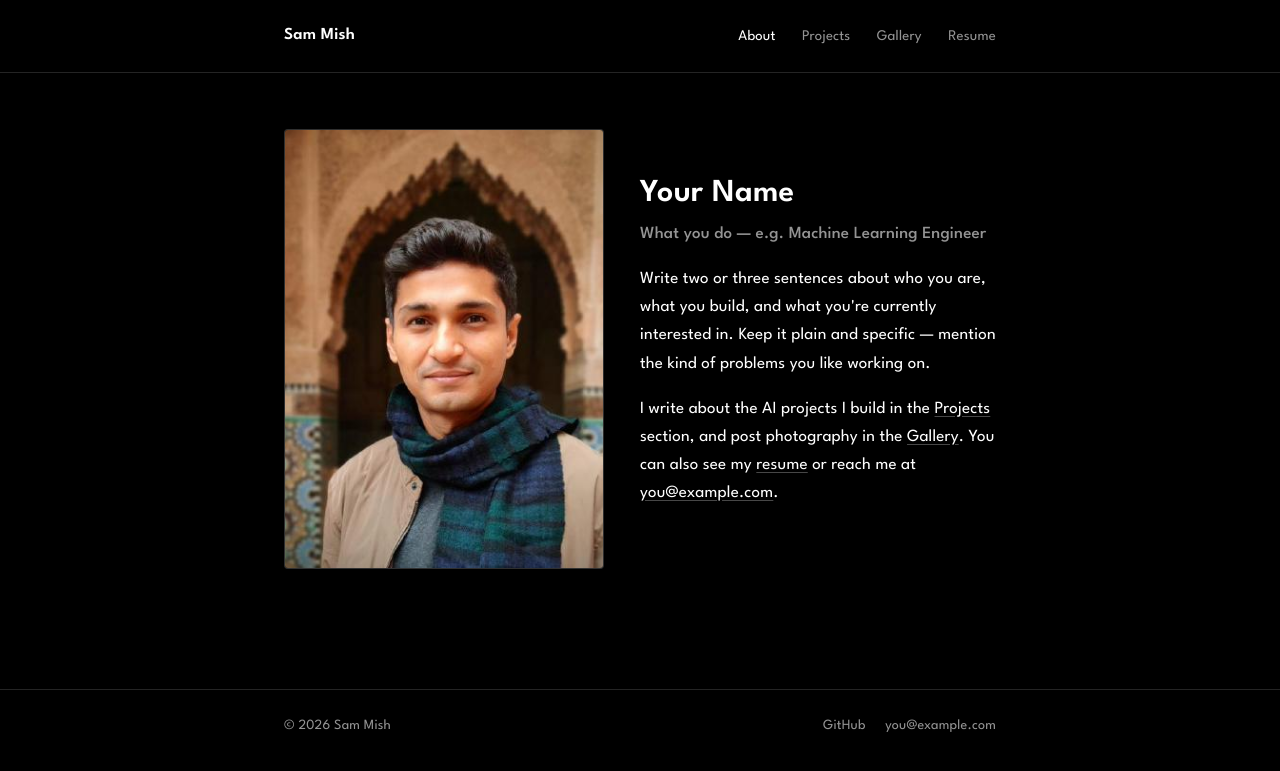
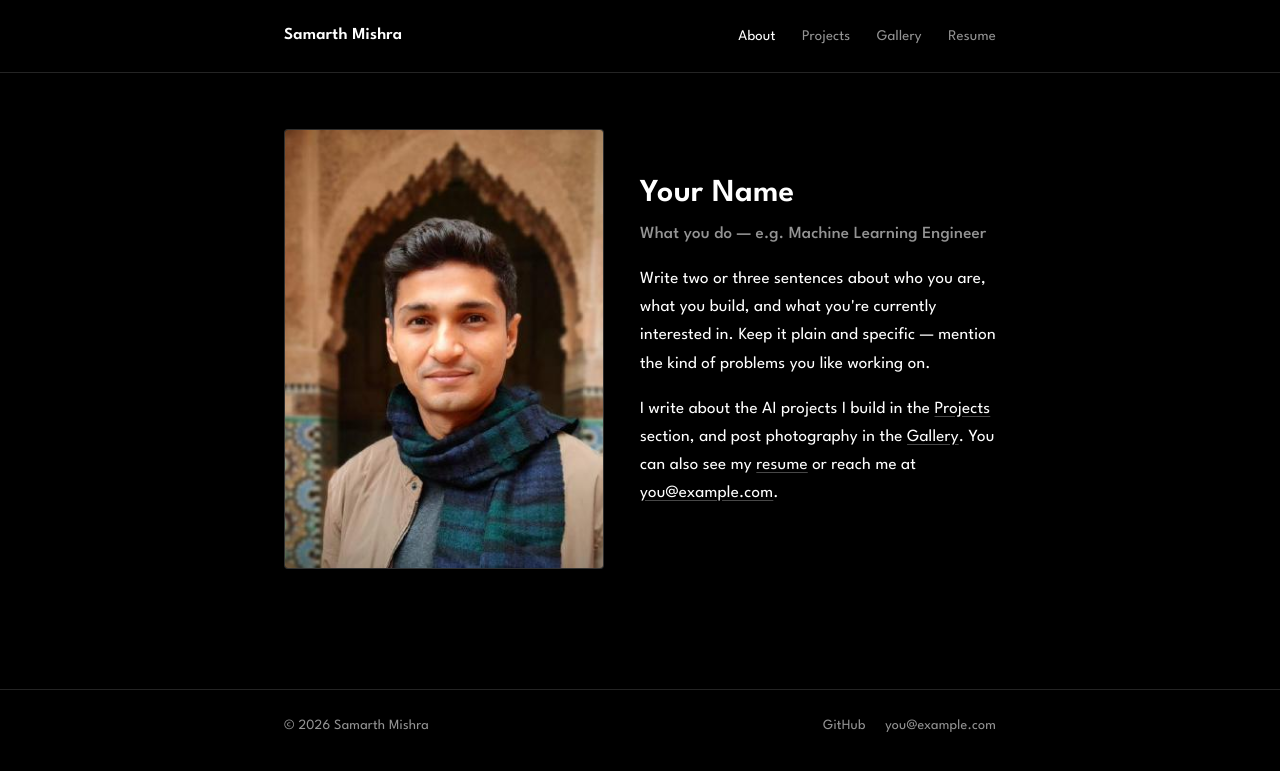
Before and after one commit to sam-mish/sam-mish.github.io, a Jekyll site: the page built from index.md, in a window 1280 px wide. Shown: the top 771 px of the page. Built offline with Jekyll 4.4.1, drawn with Linux system fonts in a browser that asks for light colours.

Commit message:
Update display name from Sam Mish to Samarth Mishra
Updates the site title and author in _config.yml, which drives the
nav header, page <title>, and footer copyright. Left url and
github_username untouched since they're tied to the actual GitHub
Pages hosting (repo is sam-mish.github.io).

Co-Authored-By: Claude Sonnet 5 <noreply@anthropic.com>

```diff
--- a/_config.yml
+++ b/_config.yml
@@ -1,9 +1,9 @@
-title: "Sam Mish"
+title: "Samarth Mishra"
 description: "AI/ML projects, photography, and resume."
 url: "https://sam-mish.github.io"
 baseurl: ""
 
-author: "Sam Mish"
+author: "Samarth Mishra"
 email: "you@example.com"
 github_username: sam-mish
 
```
